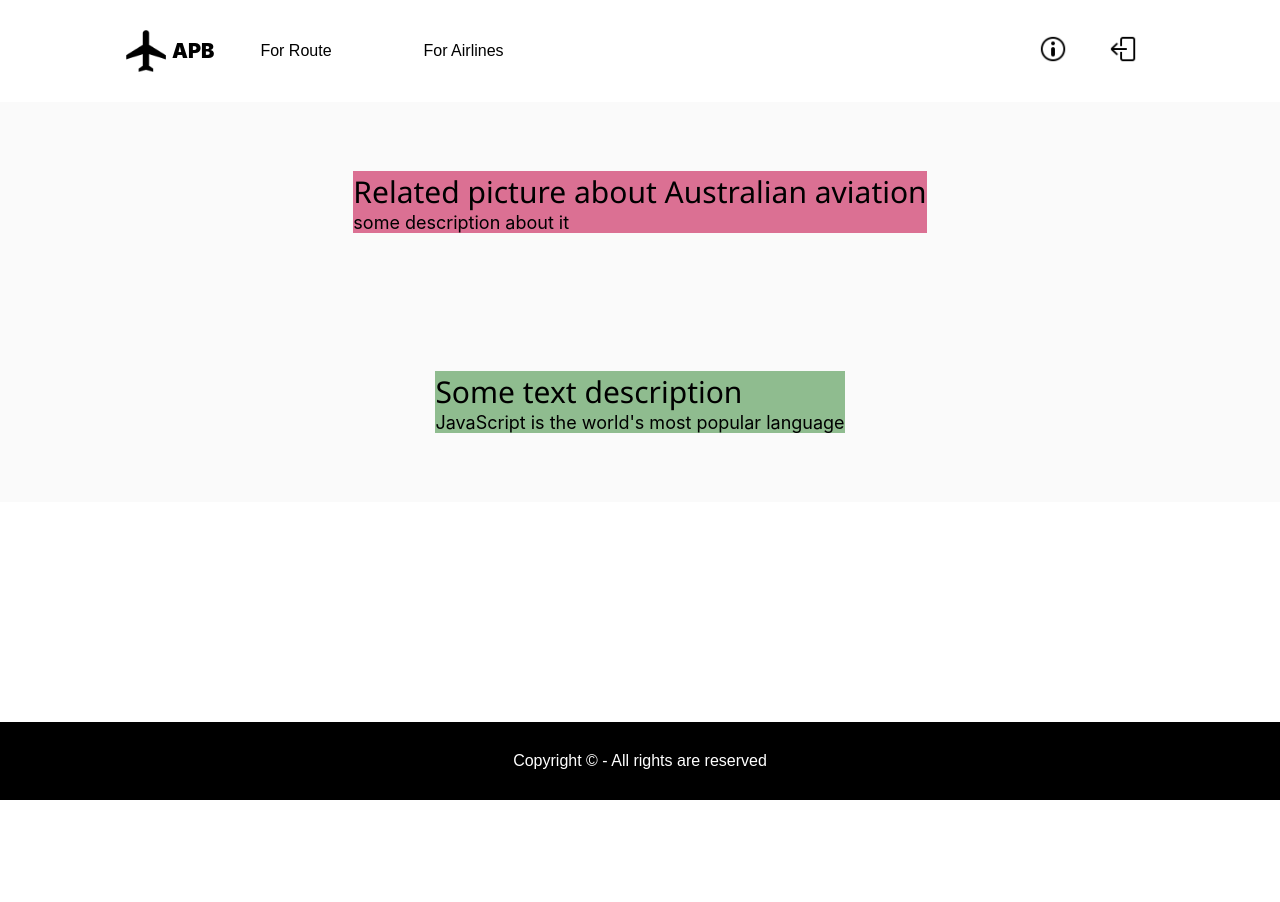
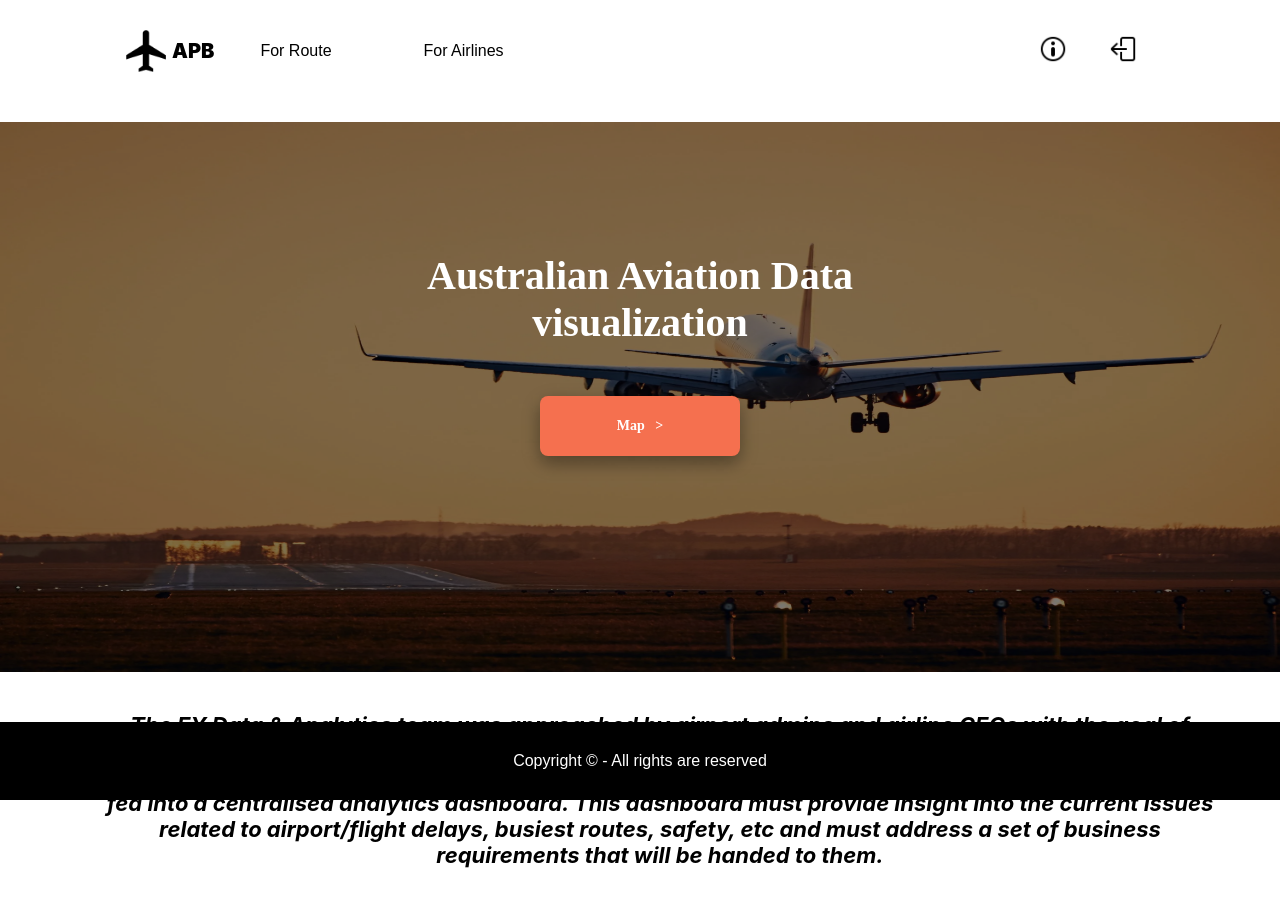
Before and after one commit to Xiaoxiao-Lin-Jessica/Aviation-Performance-Benchmarking, a React (Create React App) app in the folder frontend/capstone-project/: page / in a window 1280 px wide. Before the commit the page ends 800 px from the top, so only its background shows below. Built offline with nearby package versions, Linux system fonts and the light colour scheme.

Commit message:
Modify the homepage by separating the navigation bar from it to ensure smoother navigation invocation.

```diff
--- a/frontend/capstone-project/src/components/Homepage/Homepage.css
+++ b/frontend/capstone-project/src/components/Homepage/Homepage.css
@@ -4,12 +4,15 @@
 }
 
 
-
-.background {
+.main {
     background: rgb(255, 255, 255);
     background-blend-mode: darken;
     background-size: cover;
+    min-height: 100vh;
+    overflow: auto;
+    position: relative;
 }
+
 
 .footer {
     background-color: #000;
@@ -29,75 +32,84 @@
 }
 
 
-
-.box-main {
-    display: flex;
-    justify-content: center;
-    align-items: center;
-    color: black;
-    max-width: 80%;
-    margin: auto;
-    height: 80%;
+.main .pic img {
+    width: 100%;
+    height: 550px;
+    position: absolute; /* 将图片固定在页面上 */
+    top: 20px; /* 设置图片的上边距与 .topLayer 的位置一致 */
+    left: 0;
+    z-index: 1;
 }
 
-
-
-.firstHalf {
+.main .topLayer {
     width: 100%;
-    display: flex;
-    flex-direction: column;
-    justify-content: center;
-    background-color: palevioletred; /* the background color of the first section */
-
+    height: 550px; /* same height with background picture  */
+    position: absolute;
+    top: 20px; /* same with background picture */
+    left: 0;
+    background-color: #000;
+    opacity: 0.5;
+    z-index: 2;
 }
 
-.secondHalf {
-    width: 100%;
-    background-color: darkseagreen; /* the background color of the second section */
-
+.main .btn {
+    width: 500px;
+    height: 300px;
+    /*test*/
+    /*background-color: blue;*/
+    position: absolute;
+    top: 200px;
+    margin-top: -150px;
+    right: 50%;
+    margin-right: -250px;
+    text-align: center;
+    z-index: 3;
+    border: 0;
+}
+.main .btn p{
+    padding-top: 100px;
+    color:#fff;
+    font-size: 40px;
+    font-family: "微软雅黑";
+    font-weight: bold;
+}
+.main .btn button{
+    margin-top: 50px;
+    width: 200px;
+    height: 60px;
+    color:#fff;
+    font-family: "微软雅黑";
+    font-size: 14px;
+    background-color: #F5704F;
+    border-radius: 8px;
+    text-align: center;
+    font-weight: bold;
+    border:0;
+    box-shadow: 0 8px 16px 0 rgba(0,0,0,0.2), 0 6px 20px 0 rgba(0,0,0,0.19);
+    cursor: pointer;
 }
 
-.secondHalf img {
-    width: 70%;
-    border: 4px solid white;
-    border-radius: 150px;
-    display: block;
-    margin: auto;
+.main .btn button:hover{
+    box-shadow: 0 12px 16px 0 rgba(0,0,0,0.24), 0 17px 50px 0 rgba(0,0,0,0.19);
 }
 
-.text-big {
-    font-weight: 500;
-    font-family: 'Segoe UI', Tahoma, Geneva, Verdana, sans-serif;
-    font-size: 30px;
+.content {
+    position: absolute;
+    top: 550px; /* 设置内容的位置，确保在图片下面 */
+    left: 0;
+    width: 100%;
+    padding: 10px 20px; /* 可选：为内容添加内边距 */
+    background-color: rgba(255, 255, 255, 0.8);
 }
 
-.text-small {
-    font-size: 18px;
+.text-intro {
+    font-size: 22px;
+    padding-top: 50px;
+    clear: both;
+    font-size: 22px;
+    font-weight: bold;
+    text-align: center;
+    font-style: italic;
+    margin-left: 80px;
+    margin-right: 80px;
 }
-
-
-.section {
-    height: 200px;
-    display: flex;
-    align-items: center;
-    background-color: rgb(250, 250, 250);
-    justify-content: space-between;
-}
-
-.section-Left {
-    flex-direction: row-reverse;
-}
-
-.center {
-    text-align: center;
-}
-
-
-
-/* Responsive layout - makes navigation links stack instead of side by side when the screen is less than 400 pixels wide */
-@media screen and (max-width: 400px) {
-    .navbar a {
-        float: none;
-        width: 100%;
-    }
-}
--- a/frontend/capstone-project/src/components/Homepage/Homepage.js
+++ b/frontend/capstone-project/src/components/Homepage/Homepage.js
@@ -1,6 +1,7 @@
 import React, { useState } from 'react';
 import './Homepage.css';
 import Navbar from './Navbar';
+
 
 function App() {
     const [isHelpClicked, setIsHelpClicked] = useState(false);
@@ -24,31 +25,29 @@ function App() {
                 handleHelpClick={handleHelpClick}
                 handleLogoutClick={handleLogoutClick}
             />
-            <section className="section">
-                <div className="box-main">
-                    <div className="firstHalf">
-                        <h1 className="text-big">
-                            Related picture about Australian aviation
-                        </h1>
-                        <p className="text-small">
-                            some description about it
-                        </p>
-                    </div>
+
+            <div className="main">
+                <div className="pic">
+                    <img src="/background-homepage.webp" alt="Homepage Background" />
                 </div>
-            </section>
+                {/* 遮罩层 */}
+                <div className="topLayer"></div>
+                <div className="btn">
+                    <p>Australian Aviation Data visualization</p>
+                    <button>Map &nbsp;&nbsp;&gt;</button>
+                </div>
+                {/*Text introduction*/}
+                <div class="content">
+                    <p className="text-intro">
+                        The EY Data & Analytics team was approached by airport admins and airline CEOs with the goal of building a report covering the current aviation crisis in Australia.
+                        You will be required to analyse the data provided and build an end-to-end solution to allow the ingestion of data into a model, which will be fed into a centralised analytics dashboard.
+                        This dashboard must provide insight into the current issues related to airport/flight delays, busiest routes, safety, etc and must address a set of business requirements that will be handed to them.
+                    </p>
+                </div>
+            </div>
 
-            <section className="section">
-                <div className="box-main">
-                    <div className="secondHalf">
-                        <h1 className="text-big" id="program">
-                            Some text description
-                        </h1>
-                        <p className="text-small">
-                            JavaScript is the world's most popular language
-                        </p>
-                    </div>
-                </div>
-            </section>
+
+
 
             <footer className="footer">
                 <p className="text-footer">
--- a/frontend/capstone-project/src/components/Homepage/Navbar.css
+++ b/frontend/capstone-project/src/components/Homepage/Navbar.css
@@ -5,6 +5,7 @@
     position: sticky;
     top: 0;
     cursor: pointer;
+    z-index: 3;
 }
 
 .nav-list {
@@ -19,7 +20,7 @@
     align-items: center;
 }
 
-/* Navigation bar text style */
+/* Navigation bar text style*/
 .logo-text {
     color: black;
     font-size: 20px;
@@ -52,6 +53,7 @@
 .dropdown {
     position: relative;
     display: inline-block;
+    z-index: 4;
 }
 
 .dropdown-content {
@@ -60,6 +62,7 @@
     background-color: #f9f9f9;
     min-width: 160px;
     box-shadow: 0px 8px 16px 0px rgba(0,0,0,0.2);
+    z-index: 5;
 }
 
 .dropdown-content a {
@@ -67,6 +70,7 @@
     padding: 12px 16px;
     text-decoration: none;
     display: block;
+
 }
 
 /* Change style when mouseover button */
--- a/frontend/capstone-project/src/components/Homepage/Navbar.js
+++ b/frontend/capstone-project/src/components/Homepage/Navbar.js
@@ -28,7 +28,6 @@ function Navbar({ onHelpClick, onLogoutClick }) {
                         <button className="dropbtn">For Airlines</button>
                         <div className="dropdown-content">
                             <a href="frontend/capstone-project/src/components/Homepage/Navbar#">On-time Performance</a>
-                            <a href="frontend/capstone-project/src/components/Homepage/Navbar#">Cancel Rate</a>
                             <a href="frontend/capstone-project/src/components/Homepage/Navbar#">Busyness Level</a>
                             <a href="frontend/capstone-project/src/components/Homepage/Navbar#">Overview</a>
                         </div>
@@ -48,4 +47,5 @@ function Navbar({ onHelpClick, onLogoutClick }) {
     );
 }
 
+
 export default Navbar;
```
Also changed, not shown: frontend/capstone-project/public/background-homepage.webp (added).
